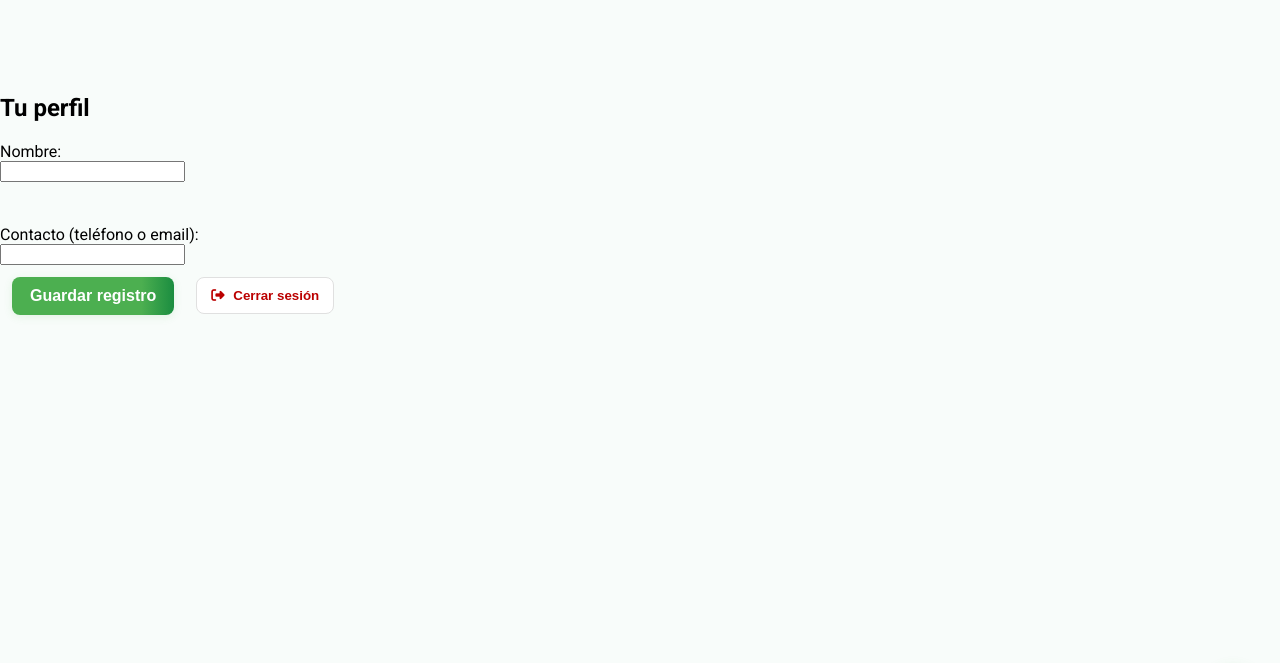
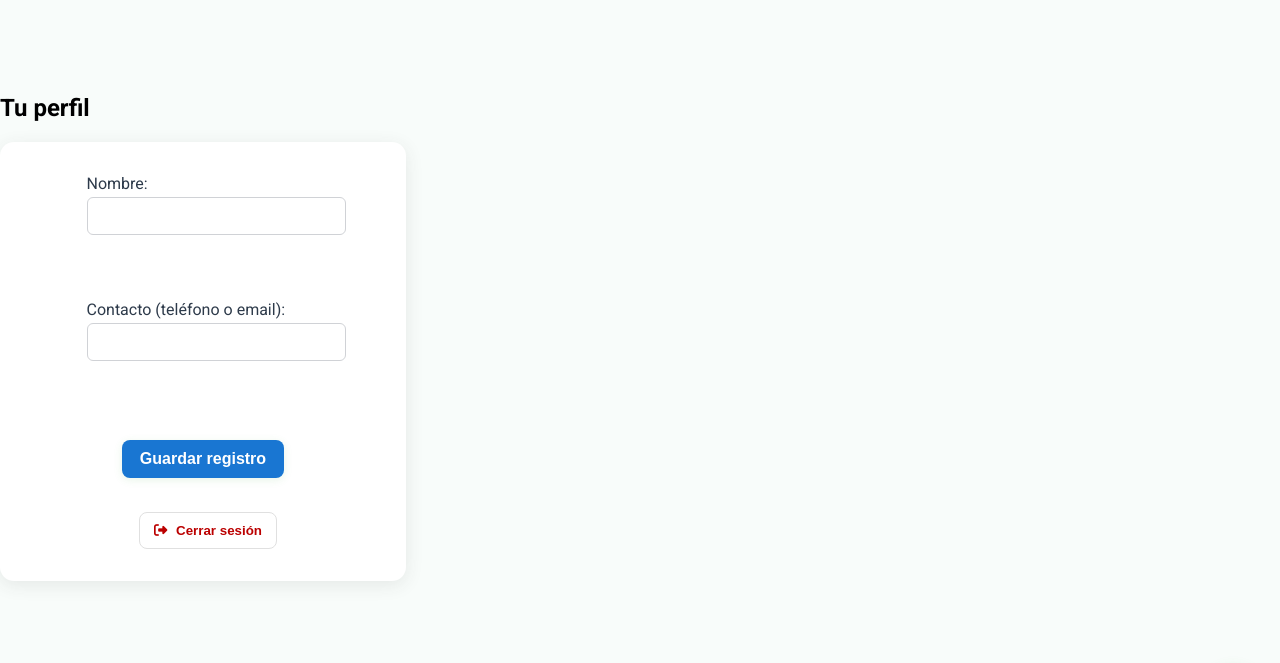
Before and after one commit to rimedhn/deliveryadvancedrepartidor, a plain HTML site: page index.html in a window 1280 px wide. Shown: the top 663 px of the page. Drawn offline with nearby package versions, Linux system fonts and the light colour scheme.

Commit message:
Update style.css

```diff
--- a/style.css
+++ b/style.css
@@ -348,3 +348,88 @@ footer {
 #driver-profile-form button {
   margin: 0;
 }
+
+#profile {
+  display: flex;
+  justify-content: center;
+  align-items: center;
+  min-height: 60vh; /* Centrado vertical */
+}
+
+#driver-profile-form {
+  background: #fff;
+  padding: 32px 28px;
+  border-radius: 14px;
+  box-shadow: 0 4px 18px rgba(60,60,60,0.10);
+  display: flex;
+  flex-direction: column;
+  gap: 20px;
+  min-width: 320px;
+  max-width: 350px;
+}
+
+#driver-profile-form label {
+  font-weight: 500;
+  color: #2d3a4a;
+  margin-bottom: 6px;
+  display: block;
+}
+
+#driver-profile-form input[type="text"] {
+  width: 100%;
+  padding: 9px 12px;
+  border: 1px solid #d0d2d6;
+  border-radius: 6px;
+  font-size: 1em;
+  margin-top: 4px;
+}
+
+#driver-profile-form .btn-action,
+#driver-profile-form .btn-logout {
+  margin-top: 14px;
+  margin-bottom: 0;
+}
+
+#driver-profile-form .btn-action {
+  background: #1976d2;
+  color: #fff;
+  border: none;
+  border-radius: 8px;
+  padding: 10px 18px;
+  font-weight: bold;
+  cursor: pointer;
+  transition: background .18s;
+}
+
+#driver-profile-form .btn-action:hover {
+  background: #1256a2;
+}
+
+#driver-profile-form .btn-logout {
+  background: #fff;
+  color: #b00;
+  border: 1px solid #e0e0e0;
+  border-radius: 8px;
+  padding: 10px 14px;
+  font-weight: bold;
+  cursor: pointer;
+  transition: background .18s;
+}
+
+#driver-profile-form .btn-logout:hover {
+  background: #fbeaea;
+}
+
+#profileSavedMsg {
+  margin-top: 12px;
+  color: #219d53;
+  text-align: center;
+  font-weight: 500;
+}
+
+@media (max-width: 500px) {
+  #driver-profile-form {
+    min-width: 90vw;
+    padding: 18px 6vw;
+  }
+}
```
